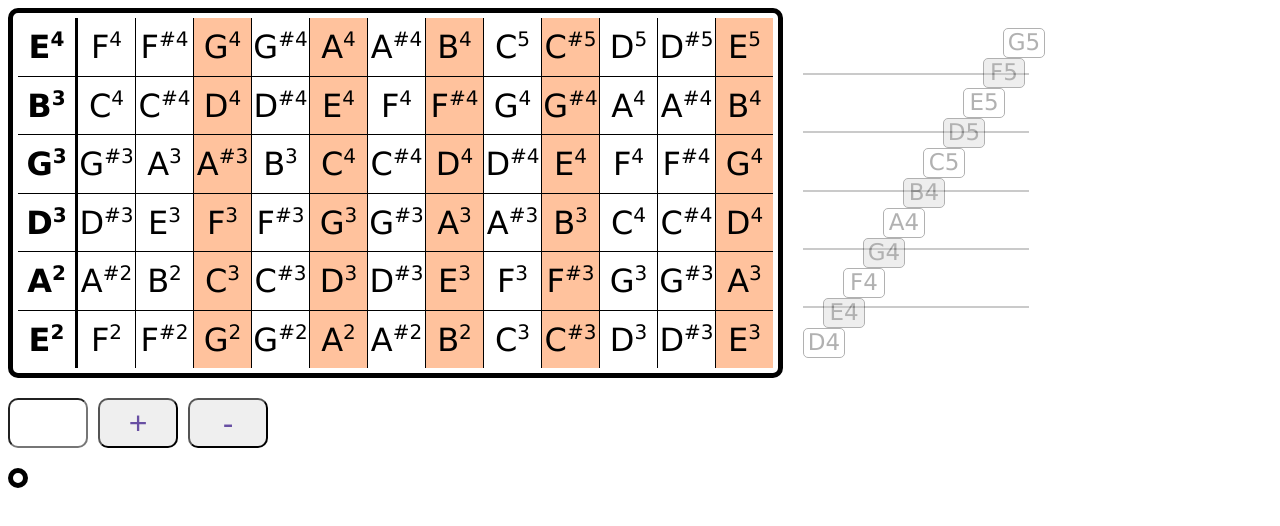
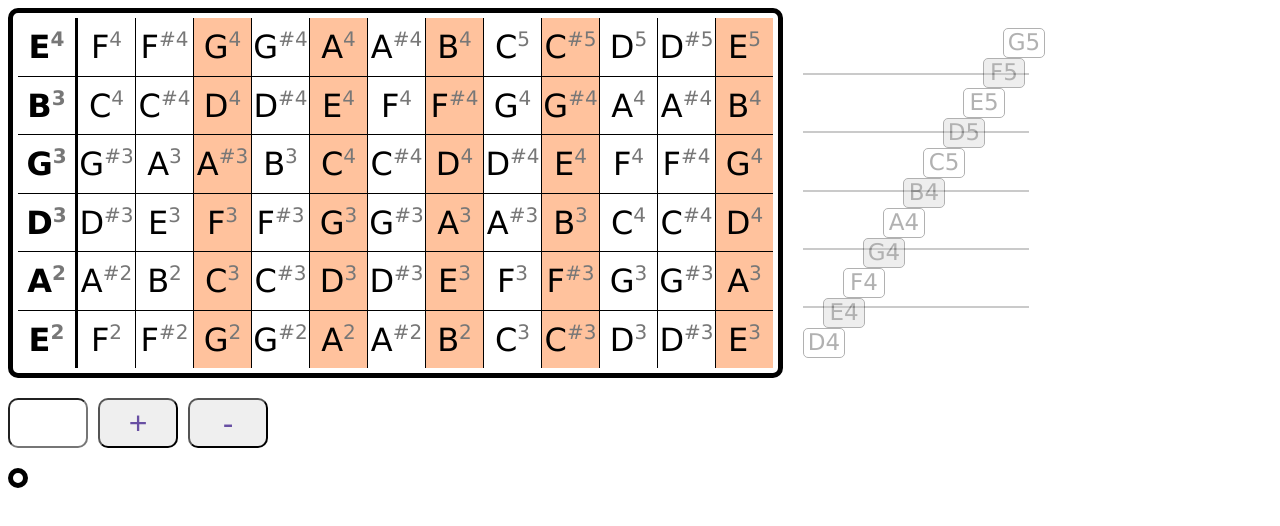
Before and after one commit to r3mus99/guitar-fretboard-notes, a React (Vite) app: page / in a window 1280 px wide. Shown: the top 526 px of the page. Built offline with nearby package versions, Linux system fonts and the light colour scheme.

Commit message:
style: Add styles for sup element and change color to #777

```diff
--- a/src/styles.scss
+++ b/src/styles.scss
@@ -24,6 +24,10 @@ table {
         &.Selected {
           color: white;
           background-color: #684fa3 !important;
+
+          sup {
+            color: white;
+          }
         }
       }
 
@@ -65,5 +69,6 @@ table {
 }
 
 sup {
+  color: #777;
   font-size: 20px;
 }
```
